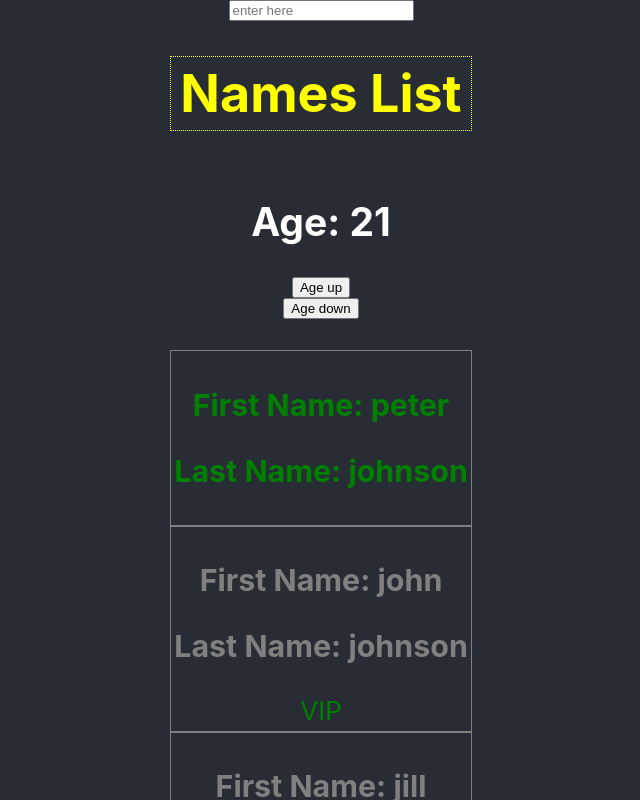
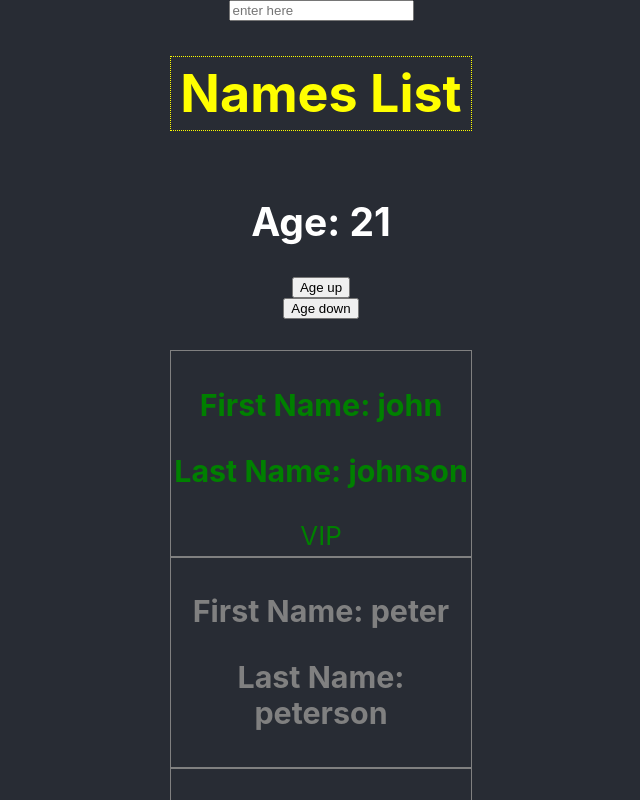
Before and after one commit to SiEr0212/udemy-react-hooks-app, a React (Create React App) app: page / in a window 1280 px wide. Shown: the top 800 px of the page, without its empty margins (319-959 px from the left). Built offline with nearby package versions, Linux system fonts and the light colour scheme.

Commit message:
added names Hook in app.js

```diff
--- a/src/App.js
+++ b/src/App.js
@@ -27,7 +27,14 @@ const removeInline = (BaseComponent) => (props) => {
 const GreenNameTag = makeGreen(NameTag);
 const CleanNameTag = removeInline(NameTag);
 
+const initialNames = [
+  {firstName:"john", lastName: "johnson"},
+  {firstName:"peter", lastName: "peterson"},
+  {firstName:"jill", lastName: "jillson"}
+]
+
 function App() {
+  const [names, setNames] = useState(initialNames);
   // eslint-disable-next-line no-console
   console.log("hi");
   const [age, setAge] = useState(21);
@@ -48,9 +55,9 @@ function App() {
         <button onClick={ageUpHandle}>Age up</button>
         <button onClick={ageDownHandle}>Age down</button>
         <br/>
-        <GreenNameTag firstName="peter" lastName="johnson"></GreenNameTag>
-        <CleanNameTag firstName="john" lastName="johnson"></CleanNameTag>
-        <NameTag firstName="jill" lastName="jillson"></NameTag>
+        <GreenNameTag firstName={names[0].firstName} lastName={names[0].lastName}></GreenNameTag>
+        <CleanNameTag firstName={names[1].firstName} lastName={names[1].lastName}></CleanNameTag>
+        <NameTag firstName={names[2].firstName}  lastName={names[2].lastName}></NameTag>
         <NameTag></NameTag>
       </header>
     </div>
```
